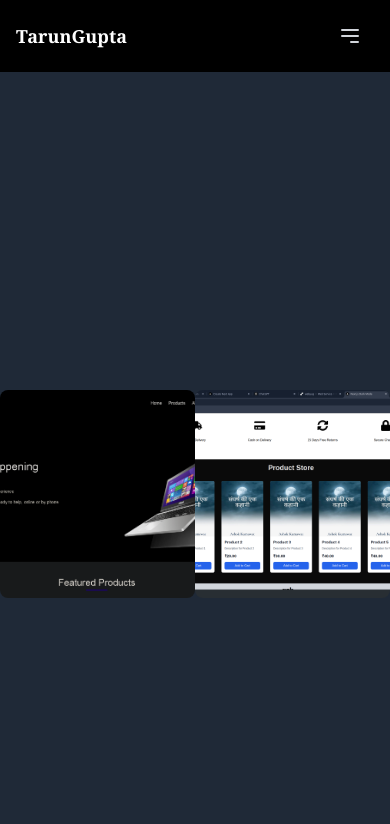
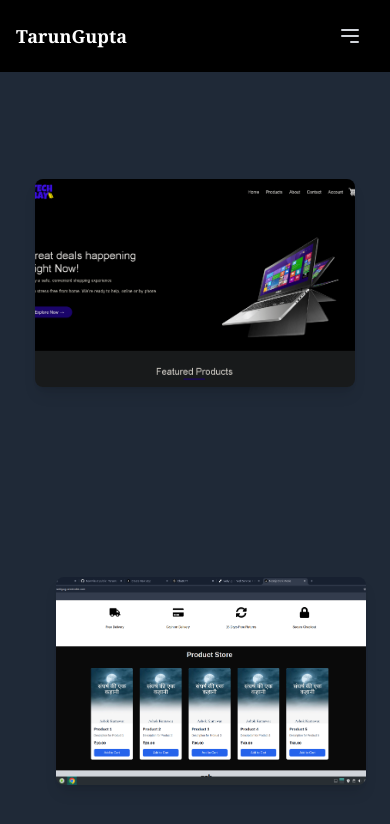
Before and after one commit to TarunGupta2602/TarunGupta, a Next.js app: page /project in a window 390 px wide. Shown: the top 824 px of the page. Built offline with nearby package versions, Linux system fonts and the light colour scheme.

Commit message:
Update page.js

```diff
--- a/app/project/page.js
+++ b/app/project/page.js
@@ -1,50 +1,50 @@
-import React from 'react'
-import Image from 'next/image'
-import projetImage from '@/public/Screenshot 2024-10-20 153643.png'
-import projetImage1 from '@/public/Screenshot_20241214_142522.png'
-
+import React from 'react';
+import Image from 'next/image';
+import projetImage from '@/public/Screenshot 2024-10-20 153643.png';
+import projetImage1 from '@/public/Screenshot_20241214_142522.png';
 
 const Page = () => {
   return (
-    <div className="flex justify-center items-center h-screen bg-gray-800">
-      <div className="relative group w-80 h-52 md:w-96 md:h-60"> {/* Adjusted width and height */}
+    <div className="flex justify-center items-center min-h-screen bg-gray-800 p-6 space-x-8 flex-wrap">
+      {/* Project 1 */}
+      <div className="relative group w-80 h-52 md:w-96 md:h-60 mb-6 rounded-lg overflow-hidden shadow-lg transition-all duration-300 hover:scale-105 hover:shadow-2xl">
         <Image
           src={projetImage}
-          className="rounded-lg object-cover"
-          alt="Project1"
-          layout="fill" // Ensures the image covers the entire container
+          className="object-cover w-full h-full"
+          alt="Project 1"
+          layout="fill"
         />
-
-        {/* Button that appears on hover */}
+        {/* Hover effect and View Project button */}
         <a
           href="https://tarungupta2602.github.io/webtask.github.io/"
           className="absolute inset-0 flex items-center justify-center bg-black bg-opacity-60 opacity-0 group-hover:opacity-100 transition-opacity duration-300 rounded-lg"
         >
-          <button className="px-4 py-2 bg-blue-600 text-white font-semibold rounded hover:bg-blue-700">
+          <button className="px-6 py-3 bg-blue-600 text-white font-semibold rounded-lg shadow-lg hover:bg-blue-700 transition-all duration-300">
             View Project
           </button>
         </a>
       </div>
-             <div className="relative group w-80 h-52 md:w-96 md:h-60"> {/* Adjusted width and height */}
+
+      {/* Project 2 */}
+      <div className="relative group w-80 h-52 md:w-96 md:h-60 mb-6 rounded-lg overflow-hidden shadow-lg transition-all duration-300 hover:scale-105 hover:shadow-2xl">
         <Image
           src={projetImage1}
-          className="rounded-lg object-cover"
-          alt="Project2"
-          layout="fill" // Ensures the image covers the entire container
+          className="object-cover w-full h-full"
+          alt="Project 2"
+          layout="fill"
         />
-
-        {/* Button that appears on hover */}
+        {/* Hover effect and View Project button */}
         <a
           href="https://webyug.onrender.com"
           className="absolute inset-0 flex items-center justify-center bg-black bg-opacity-60 opacity-0 group-hover:opacity-100 transition-opacity duration-300 rounded-lg"
         >
-          <button className="px-4 py-2 bg-blue-600 text-white font-semibold rounded hover:bg-blue-700">
+          <button className="px-6 py-3 bg-blue-600 text-white font-semibold rounded-lg shadow-lg hover:bg-blue-700 transition-all duration-300">
             View Project
           </button>
         </a>
       </div>
     </div>
-  )
-}
+  );
+};
 
 export default Page;
```
